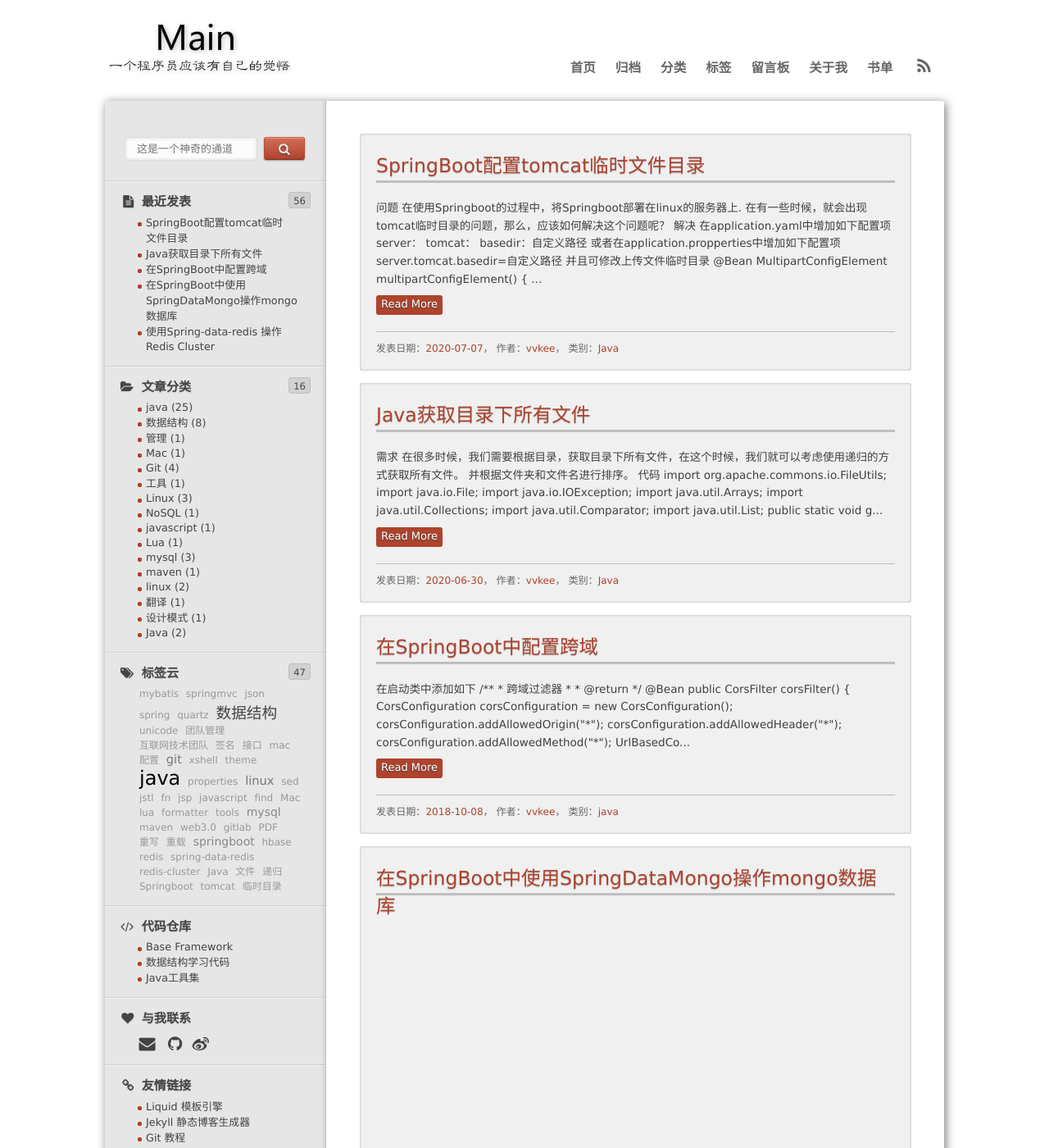
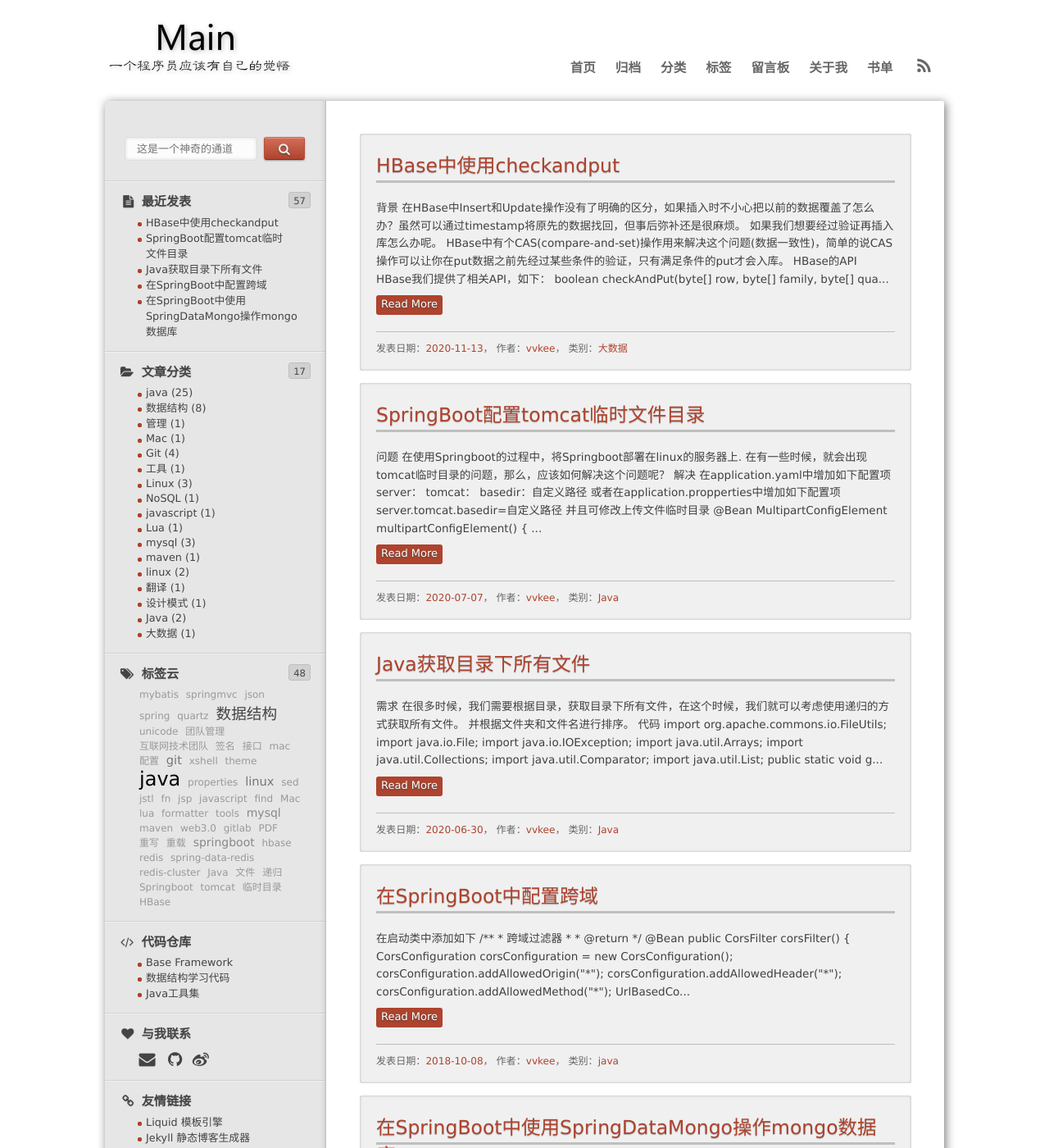
Before and after one commit to xuhf/xuhf.github.com, a Jekyll site: the page built from index.html, in a window 1280 px wide and 1400 px high. Shown: the whole window at 82% size. Built offline with Jekyll 4.4.1, drawn with Linux system fonts in a browser that asks for light colours; nearby versions of some CDN libraries; library files that are not in the unit come from our copies; the list of posts is cut into pages by our own code; comment, search, counter and statistics services are not loaded; some of the changed text lies outside the part shown.

Commit message:
增加文章

````diff
--- /dev/null
+++ b/_posts/2020-11-13-hbase-checkandput.md
@@ -0,0 +1,156 @@
+---
+layout : post
+title : "HBase中使用checkandput"
+category : "大数据"
+tags : [HBase]
+---
+
+## 背景
+
+在HBase中Insert和Update操作没有了明确的区分，如果插入时不小心把以前的数据覆盖了怎么办？虽然可以通过timestamp将原先的数据找回，但事后弥补还是很麻烦。
+
+如果我们想要经过验证再插入库怎么办呢。 HBase中有个CAS(compare-and-set)操作用来解决这个问题(数据一致性)，简单的说CAS操作可以让你在put数据之前先经过某些条件的验证，只有满足条件的put才会入库。
+
+## HBase的API
+
+HBase我们提供了相关API，如下：
+
+```java
+boolean checkAndPut(byte[] row, byte[] family, byte[] qualifier,
+    byte[] value, Put put) throws IOException;
+```
+
+方法的最后一个参数是需要录入的数据的put对象，而前面的参数是与服务端check的预期值，只有服务器端对应rowkey的数据与预期的值相同时，put操作才能被提交的服务端。
+
+
+## 案例代码
+
+目前在hbase里已经存在表`order`,数据如下：
+
+```
+hbase(main):007:0> scan 'order'
+ROW                            COLUMN+CELL
+ S1001                         column=m:age, timestamp=1605232470039, value=32
+ S1001                         column=m:name, timestamp=1605232470039, value=xuhf
+ S1002                         column=m:mobile, timestamp=1605231017547, value=13584458545
+ S1002                         column=m:name, timestamp=1605231017547, value=huanghai
+ S1003                         column=m:name, timestamp=1605231017547, value=lili
+ S1003                         column=m:sex, timestamp=1605231017547, value=male
+```
+
+HBaseUtil代码如下:
+
+```java
+import org.apache.hadoop.conf.Configuration;
+import org.apache.hadoop.hbase.HBaseConfiguration;
+import org.apache.hadoop.hbase.TableName;
+import org.apache.hadoop.hbase.client.Admin;
+import org.apache.hadoop.hbase.client.Connection;
+import org.apache.hadoop.hbase.client.ConnectionFactory;
+import org.apache.hadoop.hbase.client.Table;
+
+import java.io.IOException;
+
+public class HBaseUtil {
+
+    private final static String ZK_KEY = "hbase.zookeeper.quorum";
+
+    private final static String ZK_VALUE = "hadoop007";
+
+    private static Connection connection;
+
+    static {
+        try {
+            Configuration conf = HBaseConfiguration.create();
+            conf.set(ZK_KEY, ZK_VALUE);
+            connection = ConnectionFactory.createConnection(conf);
+        } catch (Exception e) {
+            e.printStackTrace();
+        }
+    }
+
+    public static Admin getAdmin() throws IOException {
+        Admin admin = connection.getAdmin();
+        return admin;
+    }
+
+    public static void close(Admin admin) {
+        if (admin != null) {
+            try {
+                admin.close();
+            } catch (IOException e) {
+                e.printStackTrace();
+            }
+        }
+    }
+
+    public static Table getTable(String tableName) throws IOException {
+        Table table = connection.getTable(TableName.valueOf(tableName));
+        return table;
+    }
+
+    public static void close(Table table) {
+        if (table != null) {
+            try {
+                table.close();
+            } catch (IOException e) {
+                e.printStackTrace();
+            }
+        }
+    }
+
+}
+```
+
+测试代码如下：
+
+```java
+// 在S1001的m:mobile不存在值的情况下去插入
+@Test
+public void test03() throws IOException {
+    Table table = HBaseUtil.getTable("order");
+    Put put = new Put(Bytes.toBytes("S1001"));
+    put.addColumn(Bytes.toBytes("m"), Bytes.toBytes("mobile"), Bytes.toBytes("13584698547"));
+    boolean flag = table.checkAndPut(Bytes.toBytes("S1001"), Bytes.toBytes("m"), Bytes.toBytes("mobile"), null, put);
+    System.out.println(flag); // 此时返回true
+    HBaseUtil.close(table);
+}
+
+// 在S1001的m:mobile已经存在值的情况下去插入
+@Test
+public void test04() throws IOException {
+    Table table = HBaseUtil.getTable("order");
+    Put put = new Put(Bytes.toBytes("S1001"));
+    put.addColumn(Bytes.toBytes("m"), Bytes.toBytes("mobile"), Bytes.toBytes("18654785214"));
+    boolean flag = table.checkAndPut(Bytes.toBytes("S1001"), Bytes.toBytes("m"), Bytes.toBytes("mobile"), null, put);
+    System.out.println(flag); // 此时返回false
+    HBaseUtil.close(table);
+}
+
+// 在S1001的m:name存在的值与我们期望的一致时插入
+@Test
+public void test05() throws IOException {
+    Table table = HBaseUtil.getTable("order");
+    Put put = new Put(Bytes.toBytes("S1001"));
+    put.addColumn(Bytes.toBytes("m"), Bytes.toBytes("name"), Bytes.toBytes("lili"));
+    boolean flag = table.checkAndPut(Bytes.toBytes("S1001"), Bytes.toBytes("m"), Bytes.toBytes("name"), Bytes.toBytes("xuhf"), put);
+    System.out.println(flag); // 此时返回true
+    HBaseUtil.close(table);
+}
+
+// 在S1001的m:name存在的值与我们期望的不一致时插入
+@Test
+public void test06() throws IOException {
+    Table table = HBaseUtil.getTable("order");
+    Put put = new Put(Bytes.toBytes("S1001"));
+    put.addColumn(Bytes.toBytes("m"), Bytes.toBytes("name"), Bytes.toBytes("kevin"));
+    boolean flag = table.checkAndPut(Bytes.toBytes("S1001"), Bytes.toBytes("m"), Bytes.toBytes("name"), Bytes.toBytes("xuhf"), put);
+    System.out.println(flag); // 此时返回false
+    HBaseUtil.close(table);
+}
+```
+
+
+## 参考资料
+
+<http://blog.sina.com.cn/s/blog_95532bcb0102vrqx.html>
--- a/books.md
+++ b/books.md
@@ -6,7 +6,7 @@ group: navigation
 comments: false
 ---
 
-## 2018年书单
+## 2020年书单
 
 ### 技术类
 - [ ] 大话数据结构
````
Also changed, not shown: _posts/2019-09-06-webmagic-sprider-note.md (added, +7 -0 lines), _posts/2019-09-11-python-numpy.md (added, +20 -0 lines), 1 other file.
